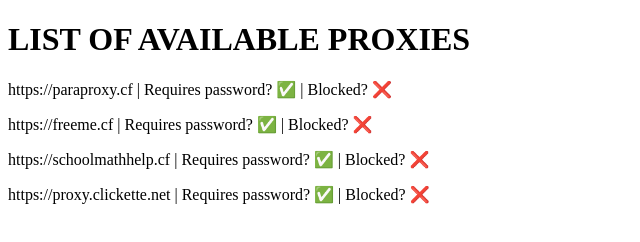
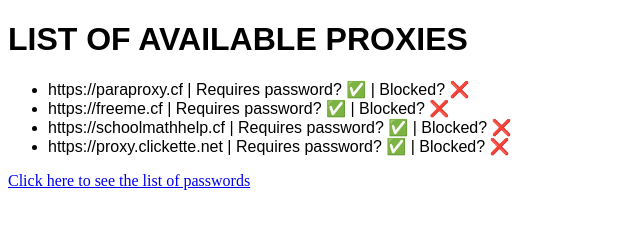
Before and after one commit to ClaytonTDM/proxy-list, a plain HTML site: page index.html in a window 1280 px wide. Shown: the whole page, without its empty margins (0-640 px from the left). Drawn offline with Linux system fonts and the light colour scheme.

Commit message:
Update index.html, Create passwords.html

```diff
--- a/index.html
+++ b/index.html
@@ -2,12 +2,20 @@
 <html>
   <head>
     <title>Proxies.ga</title>
+    <style>
+      li, h1 {
+        font-family: Arial, Helvetica, sans-serif;
+      }
+    </style>
   </head>
   <body>
-    <h1>LIST OF AVAILABLE PROXIES</h1>
-    <p>https://paraproxy.cf | Requires password? ✅ | Blocked? ❌</p>
-    <p>https://freeme.cf | Requires password? ✅ | Blocked? ❌</p>
-    <p>https://schoolmathhelp.cf | Requires password? ✅ | Blocked? ❌</p>
-    <p>https://proxy.clickette.net | Requires password? ✅ | Blocked? ❌</p>
+    <h1><strong>LIST OF AVAILABLE PROXIES</strong></h1>
+<ul>
+    <li>https://paraproxy.cf | Requires password? ✅ | Blocked? ❌</li>
+    <li>https://freeme.cf | Requires password? ✅ | Blocked? ❌</li>
+    <li>https://schoolmathhelp.cf | Requires password? ✅ | Blocked? ❌</li>
+    <li>https://proxy.clickette.net | Requires password? ✅ | Blocked? ❌</li>
+    </ul>
   </body>
+  <a href="passwords.html">Click here to see the list of passwords</a>
 </html>
```
Also changed, not shown: passwords.html (added, +21 -0 lines).
